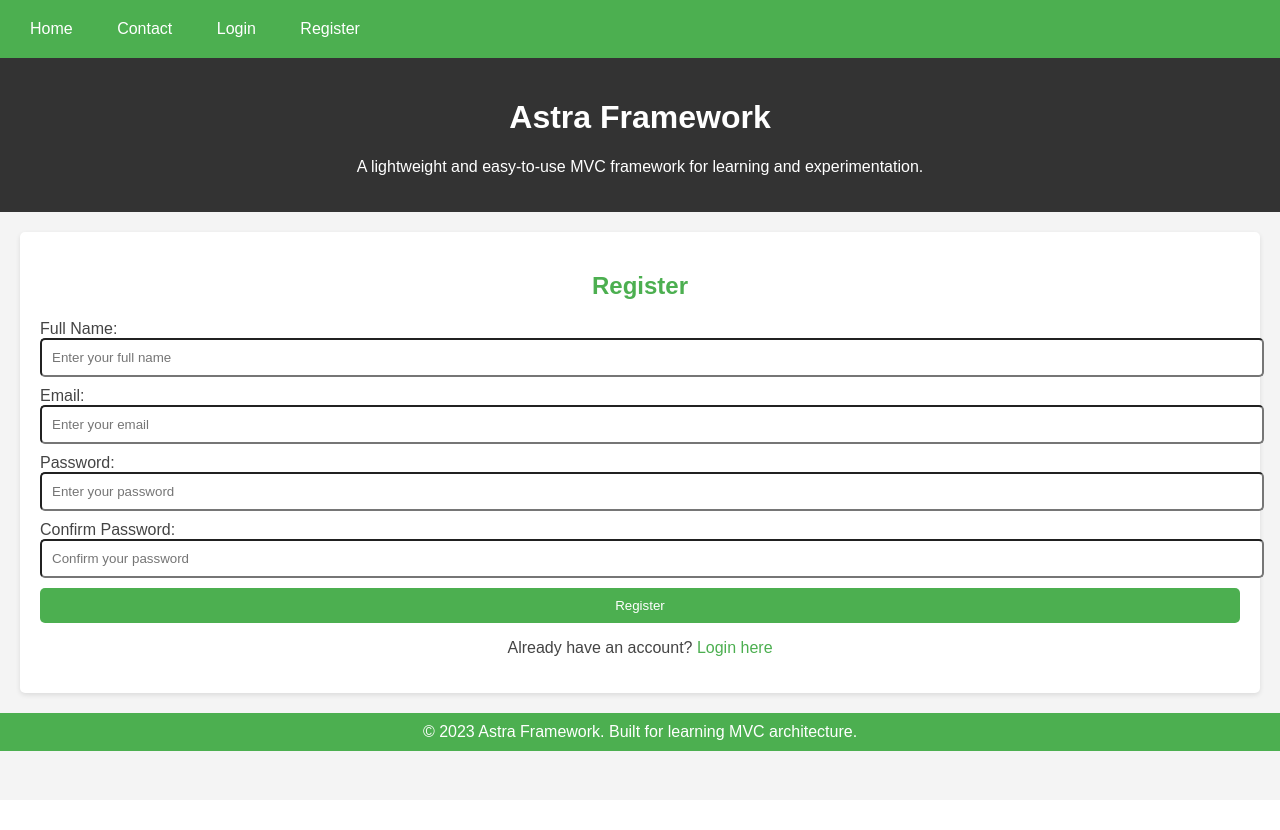
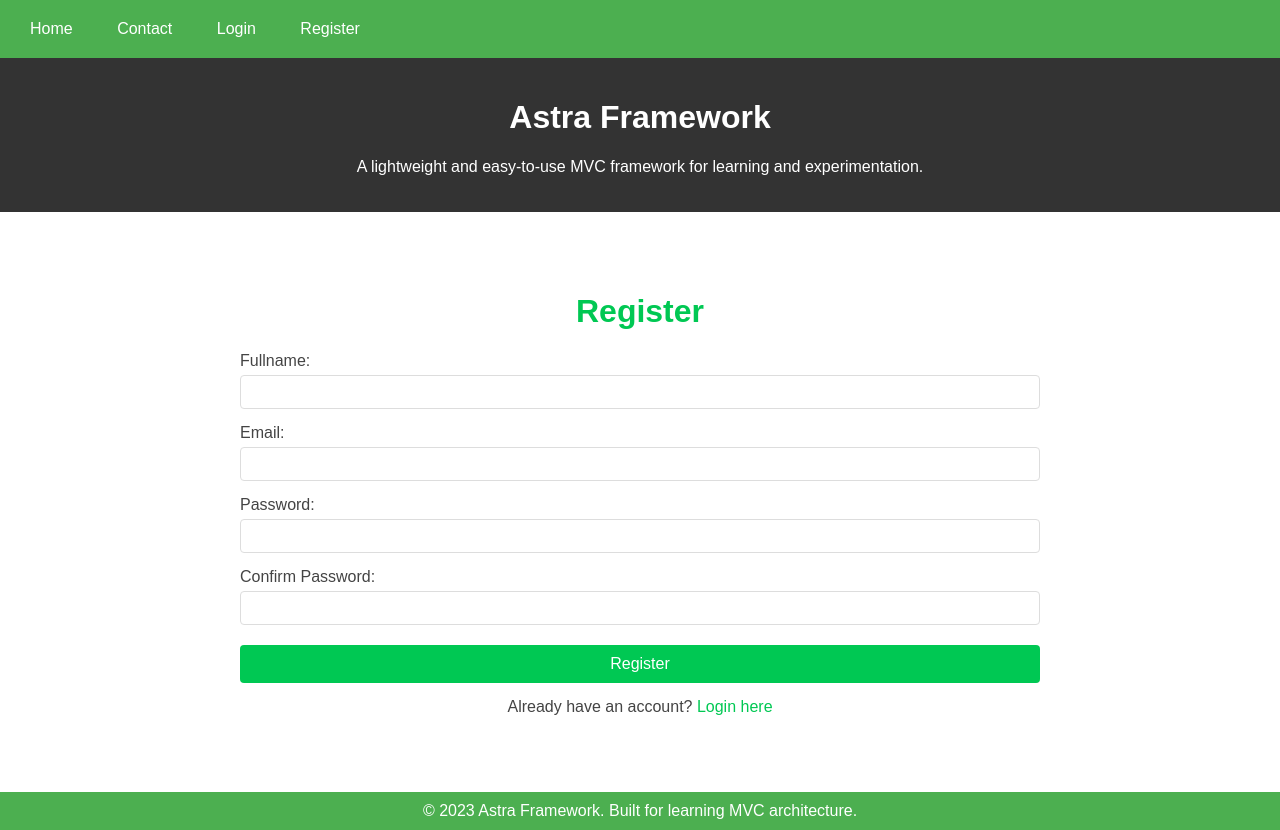
Before and after one commit to nayakOPS/Astra-MVC-Framework, a PHP site: page /register in a window 1280 px wide. Before the commit the page ends 751 px from the top, so only its background shows below. Run offline with PHP 8.4, Linux system fonts and the light colour scheme; some libraries are stand-ins or nearby versions.

Commit message:
feat: implement form handling and model validation

```diff
--- a/controllers/AuthController.php
+++ b/controllers/AuthController.php
@@ -27,18 +27,30 @@ class AuthController extends Controller
        $errors = [];
 
        if ($request->isPost()) {
-            if($registerModel -> validate() && $registerModel->register()){
+           // Load the POST data into the model
+           $registerModel->loadData($request->getBody());
+
+           // Validate the model
+           if ($registerModel->validate()) {
+               // If validation passes, attempt registration
+               if ($registerModel->register()) {
                    return 'success';
                }
-            echo '<pre>';
-            var_dump($registerModel->errors);
-            echo '</pre>';
-            if (empty($errors)) {
-                return "Registration successful!"; // Simulating success without saving
+           } else {
+               // Store validation errors
+               $errors = $registerModel->errors;
+
+               // Debug output for errors (you can remove this in production)
+                //    echo '<pre>';
+                //    var_dump("from the authcontroller");
+                //    var_dump($registerModel->errors);
+                //    echo '</pre>';
            }
        }
 
+       // Render the view with both model and errors
        return $this->render('register', [
+           'model' => $registerModel,
            'errors' => $errors,
            'data' => $request->getBody()
        ]);
--- a/core/Model.php
+++ b/core/Model.php
@@ -78,4 +78,14 @@ abstract class Model
             self::RULE_MATCH => 'This field must be the same as {match}'
         ];
     }
+
+    public function hasError($attribute)
+    {
+        return $this -> errors[$attribute] ?? false;
+    }
+
+    public function getFirstError($attribute)
+    {
+        return $this -> errors[$attribute][0] ?? false;
+    }
 }
--- /dev/null
+++ b/core/form/Field.php
@@ -0,0 +1,55 @@
+<?php
+
+namespace app\core\form;
+use app\core\Model;
+
+/**
+* Class Field
+* @package app\core\form
+*/
+
+// handles individual form fields
+class Field
+{
+    public const TYPE_TEXT = 'text';
+    public const TYPE_PASSWORD = 'password';
+    public const TYPE_NUMBER = 'number';
+    public string $type;
+    public Model $model;
+    public string $attribute;
+
+    /**
+     * Field Constructor
+     * @param \app\core\Model $model;
+     * @param string $atrribute;
+     */
+    public function __construct(Model $model, string $attribute)
+    {
+        $this -> type = self::TYPE_TEXT;
+        $this -> model = $model;
+        $this -> attribute = $attribute;
+    }
+
+    public function __tostring()
+    {
+        return sprintf('
+            <div class="form-group">
+                <input type="%s" name="%s" value="%s" class="form-control%s">
+                <div class="invalid-feedback">
+                    %s
+                </div>
+            </div>
+        ', $this->type,
+                   $this->attribute,
+                   $this->model->{$this->attribute},
+                   $this->model->hasError($this->attribute) ? 'is-invalid':'',
+                   $this->model->getFirstError($this->attribute)
+        );
+    }
+
+    public function passwordField()
+    {
+        $this->type = self::TYPE_PASSWORD;
+        return $this;
+    }
+}
--- /dev/null
+++ b/core/form/Form.php
@@ -0,0 +1,33 @@
+<?php
+
+namespace app\core\form;
+use app\core\Model;
+use app\core\form\Field;
+
+/**
+* Class Form
+* @package app\core\form
+*/
+
+// This class provides helper methods to create HTML Forms
+class Form
+{
+    // starts the form and returns a new Form instance
+    public static function begin($action, $method)
+    {
+        echo sprintf('<form action="%s" method="%s">', $action, $method);
+        return new Form();
+    }
+
+    // close the form tag
+    public static function end()
+    {
+        echo '</form>';
+    }
+
+    // creates new form field instances
+    public function field(Model $model, $attribute)
+    {
+        return new Field($model, $attribute);
+    }
+}
--- a/models/RegisterModel.php
+++ b/models/RegisterModel.php
@@ -40,7 +40,7 @@ class RegisterModel extends Model
      *
      * @return array Validation errors
      */
-    public function validatee(): array
+    public function validate(): array
     {
         $errors = [];
         $rules = $this->rules();
@@ -63,25 +63,4 @@ class RegisterModel extends Model
 
         return $errors;
     }
-
-
-    /**
-     * Save the user data into the database
-     *
-     * @return bool
-     */
-   /*  public function save(): bool
-    {
-        $db = \app\core\Database::getInstance();
-
-        $hashedPassword = password_hash($this->password, PASSWORD_DEFAULT);
-
-        $sql = "INSERT INTO users (fullname, email, password) VALUES (:fullname, :email, :password)";
-        $stmt = $db->prepare($sql);
-        $stmt->bindParam(':fullname', $this->fullname);
-        $stmt->bindParam(':email', $this->email);
-        $stmt->bindParam(':password', $hashedPassword);
-
-        return $stmt->execute();
-    } */
 }
--- a/views/register.php
+++ b/views/register.php
@@ -1,77 +1,49 @@
-<!--
-<div class="container" style="background: #fff; padding: 20px; border-radius: 5px; box-shadow: 0 2px 5px rgba(0, 0, 0, 0.1);">
-    <h2 style="text-align: center; color: #4CAF50;">Register</h2>
-    <form method="POST" action="/register">
-        <label for="name">Full Name:</label>
-        <input type="text" id="name" name="name" required placeholder="Enter your full name" style="width: 100%; padding: 10px; margin-bottom: 10px; border-radius: 5px;">
+<!DOCTYPE html>
+<html lang="en">
+<head>
+    <meta charset="UTF-8">
+    <meta name="viewport" content="width=device-width, initial-scale=1.0">
+    <title>Register - Astra Framework</title>
+</head>
+<body style="margin: 0; padding: 0; font-family: Arial, sans-serif; background-color: #fff;">
+    <div style="margin: 20px auto; max-width: 800px; padding: 20px;">
+        <h1 style="text-align: center; color: #00c853;">Register</h1>
 
-        <label for="email">Email:</label>
-        <input type="email" id="email" name="email" required placeholder="Enter your email" style="width: 100%; padding: 10px; margin-bottom: 10px; border-radius: 5px;">
+        <?php $form = \app\core\form\Form::begin('', 'post') ?>
+            <div style="margin-bottom: 15px;">
+                <label style="display: block; margin-bottom: 5px;">Fullname:</label>
+                <div style="margin-bottom: 15px;">
+                    <?php echo str_replace('class="form-control"', 'style="width: 100%; padding: 8px; border: 1px solid #ddd; border-radius: 4px; box-sizing: border-box; font-size: 14px;"', $form->field($model, 'fullname')) ?>
+                </div>
+            </div>
 
-        <label for="password">Password:</label>
-        <input type="password" id="password" name="password" required placeholder="Enter your password" style="width: 100%; padding: 10px; margin-bottom: 10px; border-radius: 5px;">
+            <div style="margin-bottom: 15px;">
+                <label style="display: block; margin-bottom: 5px;">Email:</label>
+                <div style="margin-bottom: 15px;">
+                    <?php echo str_replace('class="form-control"', 'style="width: 100%; padding: 8px; border: 1px solid #ddd; border-radius: 4px; box-sizing: border-box; font-size: 14px;"', $form->field($model, 'email')) ?>
+                </div>
+            </div>
 
-        <label for="confirm_password">Confirm Password:</label>
-        <input type="password" id="confirm_password" name="confirm_password" required placeholder="Confirm your password" style="width: 100%; padding: 10px; margin-bottom: 10px; border-radius: 5px;">
+            <div style="margin-bottom: 15px;">
+                <label style="display: block; margin-bottom: 5px;">Password:</label>
+                <div style="margin-bottom: 15px;">
+                    <?php echo str_replace('class="form-control"', 'style="width: 100%; padding: 8px; border: 1px solid #ddd; border-radius: 4px; box-sizing: border-box; font-size: 14px;"', $form->field($model, 'password')->passwordField()) ?>
+                </div>
+            </div>
 
-        <button type="submit" style="width: 100%; padding: 10px; background-color: #4CAF50; color: white; border: none; border-radius: 5px;">Register</button>
-    </form>
-    <p style="text-align: center;">Already have an account? <a href="/login" style="color: #4CAF50; text-decoration: none;">Login here</a></p>
-</div> -->
+            <div style="margin-bottom: 20px;">
+                <label style="display: block; margin-bottom: 5px;">Confirm Password:</label>
+                <div style="margin-bottom: 15px;">
+                    <?php echo str_replace('class="form-control"', 'style="width: 100%; padding: 8px; border: 1px solid #ddd; border-radius: 4px; box-sizing: border-box; font-size: 14px;"', $form->field($model, 'passwordConfirm')->passwordField()) ?>
+                </div>
+            </div>
 
-<div class="container" style="background: #fff; padding: 20px; border-radius: 5px; box-shadow: 0 2px 5px rgba(0, 0, 0, 0.1);">
-    <h2 style="text-align: center; color: #4CAF50;">Register</h2>
+            <button type="submit" style="width: 100%; padding: 10px; background-color: #00c853; color: white; border: none; border-radius: 4px; cursor: pointer; font-size: 16px;">Register</button>
+        <?php \app\core\form\Form::end() ?>
 
-    <form method="POST" action="/register">
-        <!-- Display general error (if any) -->
-        <?php if (!empty($errors['general'])): ?>
-            <p style="color: red;"><?= $errors['general'] ?></p>
-        <?php endif; ?>
-
-        <label for="name">Full Name:</label>
-        <input type="text" id="name" name="name" required
-               placeholder="Enter your full name"
-               value="<?= htmlspecialchars($data['name'] ?? '') ?>"
-               style="width: 100%; padding: 10px; margin-bottom: 10px; border-radius: 5px;">
-        <!-- Show error for fullname -->
-        <?php if (!empty($errors['fullname'])): ?>
-            <p style="color: red;"><?= $errors['fullname'] ?></p>
-        <?php endif; ?>
-
-        <label for="email">Email:</label>
-        <input type="email" id="email" name="email" required
-               placeholder="Enter your email"
-               value="<?= htmlspecialchars($data['email'] ?? '') ?>"
-               style="width: 100%; padding: 10px; margin-bottom: 10px; border-radius: 5px;">
-        <!-- Show error for email -->
-        <?php if (!empty($errors['email'])): ?>
-            <p style="color: red;"><?= $errors['email'] ?></p>
-        <?php endif; ?>
-
-        <label for="password">Password:</label>
-        <input type="password" id="password" name="password" required
-               placeholder="Enter your password"
-               style="width: 100%; padding: 10px; margin-bottom: 10px; border-radius: 5px;">
-        <!-- Show error for password -->
-        <?php if (!empty($errors['password'])): ?>
-            <p style="color: red;"><?= $errors['password'] ?></p>
-        <?php endif; ?>
-
-        <label for="confirm_password">Confirm Password:</label>
-        <input type="password" id="confirm_password" name="confirm_password" required
-               placeholder="Confirm your password"
-               style="width: 100%; padding: 10px; margin-bottom: 10px; border-radius: 5px;">
-        <!-- Show error for confirm_password -->
-        <?php if (!empty($errors['passwordConfirm'])): ?>
-            <p style="color: red;"><?= $errors['passwordConfirm'] ?></p>
-        <?php endif; ?>
-
-        <button type="submit" style="width: 100%; padding: 10px; background-color: #4CAF50; color: white; border: none; border-radius: 5px;">
-            Register
-        </button>
-    </form>
-
-    <p style="text-align: center;">Already have an account?
-        <a href="/login" style="color: #4CAF50; text-decoration: none;">Login here</a>
-    </p>
-</div>
+        <p style="text-align: center; margin-top: 15px;">
+            Already have an account? <a href="/login" style="color: #00c853; text-decoration: none;">Login here</a>
+        </p>
+    </div>
+</body>
+</html>
```
Also changed, not shown: views/login.php (line endings or trailing spaces). Lines whose indentation alone changed are shown as unchanged.
